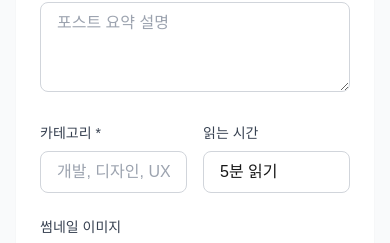
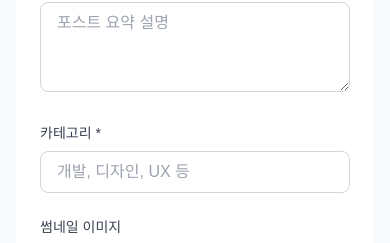
Before and after one commit to Jsun-cre8bara/Newsletter-Form, a Next.js app: page /admin/posts/new in a window 390 px wide. Shown: the part 739-982 px from the top of the page. Built offline with nearby package versions, Linux system fonts and the light colour scheme.

Commit message:
Update newsletter copy, improve mobile post readability, switch header logo, and remove read-time input on create

```diff
--- a/app/(public)/post/[slug]/page.tsx
+++ b/app/(public)/post/[slug]/page.tsx
@@ -86,12 +86,12 @@ export default async function PostPage({ params }: { params: { slug: string } })
             </span>
 
             {/* Title */}
-            <h1 className="text-4xl md:text-5xl font-bold text-gray-900 mb-4">
+            <h1 className="text-4xl md:text-5xl font-bold text-gray-900 md:text-gray-900 mb-4" style={{ color: 'var(--foreground)' }}>
               {post.title}
             </h1>
 
             {/* Meta Info */}
-            <div className="flex items-center gap-6 text-sm text-gray-600 mb-8 pb-8 border-b">
+            <div className="flex items-center gap-6 text-sm mb-8 pb-8 border-b" style={{ color: 'var(--foreground)' }}>
               <div className="flex items-center gap-2">
                 <Calendar className="w-5 h-5" />
                 <span>{formattedDate}</span>
@@ -103,7 +103,7 @@ export default async function PostPage({ params }: { params: { slug: string } })
             </div>
 
             {/* Description */}
-            <p className="text-xl text-gray-700 mb-8 leading-relaxed">
+            <p className="text-xl mb-8 leading-relaxed" style={{ color: 'var(--foreground)' }}>
               {post.description}
             </p>
 
--- a/app/admin/posts/new/page.tsx
+++ b/app/admin/posts/new/page.tsx
@@ -174,7 +174,7 @@ export default function NewPostPage() {
           content: data.content,
           thumbnail_url: thumbnailUrl,
           category: data.category,
-          read_time: data.read_time,
+          read_time: '5분 읽기',
           slug: slug,
           published: data.published,
         }),
@@ -263,8 +263,7 @@ export default function NewPostPage() {
             )}
           </div>
 
-          {/* Category & Read Time */}
-          <div className="grid grid-cols-2 gap-4">
+          {/* Category */}
           <div>
             <label className="block text-sm font-medium text-gray-700 mb-2">
               카테고리 *
@@ -278,18 +277,6 @@ export default function NewPostPage() {
             {errors.category && (
               <p className="mt-1 text-sm text-red-600">{errors.category.message}</p>
             )}
-            </div>
-            <div>
-              <label className="block text-sm font-medium text-gray-700 mb-2">
-                읽는 시간
-              </label>
-              <input
-                type="text"
-                {...register('read_time')}
-                className="w-full px-4 py-2 border border-gray-300 rounded-lg focus:ring-2 focus:ring-blue-500 focus:border-transparent"
-                placeholder="5분 읽기"
-              />
-            </div>
           </div>
 
           {/* Thumbnail */}
--- a/components/Header.tsx
+++ b/components/Header.tsx
@@ -8,11 +8,11 @@ export default function Header() {
         <div className="flex items-center justify-between">
           <Link href="/" className="flex items-center gap-2 text-2xl font-bold text-gray-900 hover:text-gray-700">
             <Image
-              src="/img_upload/헤더이미지/TEXT logo 001 wide.jpg"
+              src="/img_upload/헤더이미지/LOA_logo_scan.jpg"
               alt="LOA 로고"
               width={52}
               height={52}
-              className="rounded-md object-cover"
+              className="rounded-md object-contain"
               priority
             />
             <span className="text-xl md:text-2xl">(사)러브아프리카 뉴스레터</span>
--- a/components/NewsletterForm.tsx
+++ b/components/NewsletterForm.tsx
@@ -51,7 +51,7 @@ export default function NewsletterForm() {
           뉴스레터 구독
         </h2>
         <p className="text-gray-600 mb-8">
-          (사)러브아프리카의 최신 업데이트된 뉴스를 이메일로 받아보세요
+          (사)러브아프리카의 업데이트된 최신 뉴스를 이메일로 받아보세요
         </p>
 
         <form onSubmit={handleSubmit(onSubmit)} className="flex flex-col sm:flex-row gap-3 mb-4">
```
Also changed, not shown: img_upload/헤더이미지/LOA_logo_scan.jpg (added). Lines whose indentation alone changed are shown as unchanged.
